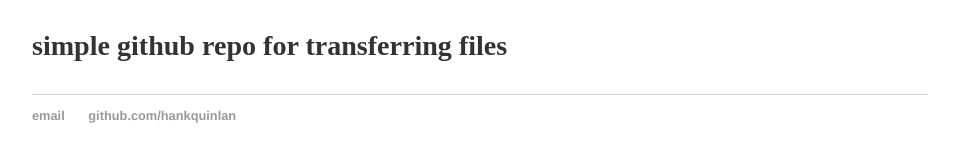
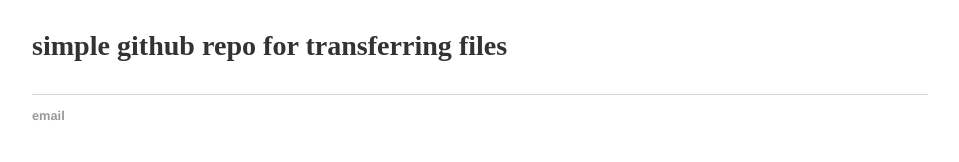
Before and after one commit to transfer99/transfer99.github.io, a Jekyll site: the page built from index.html, in a window 1280 px wide. Shown: the part 221-383 px from the top of the page, without its empty margins (160-1119 px from the left). Built offline with Jekyll 4.4.1, drawn with Linux system fonts in a browser that asks for light colours.

Commit message:
Update default.html

```diff
--- a/_layouts/default.html
+++ b/_layouts/default.html
@@ -21,9 +21,8 @@
 			</div><!-- /.container -->
 			<footer>
 	    		<ul>
-	        		<li><a href="mailto:hankquinlanhub@gmail.com">email</a></li>
-	        		<li><a href="https://github.com/hankquinlan">github.com/hankquinlan</a></li>
-				</ul>
+	        		<li><a href="under construction">email</a></li>
+			</ul>
 			</footer>
 		</body>
 	</html>
```
